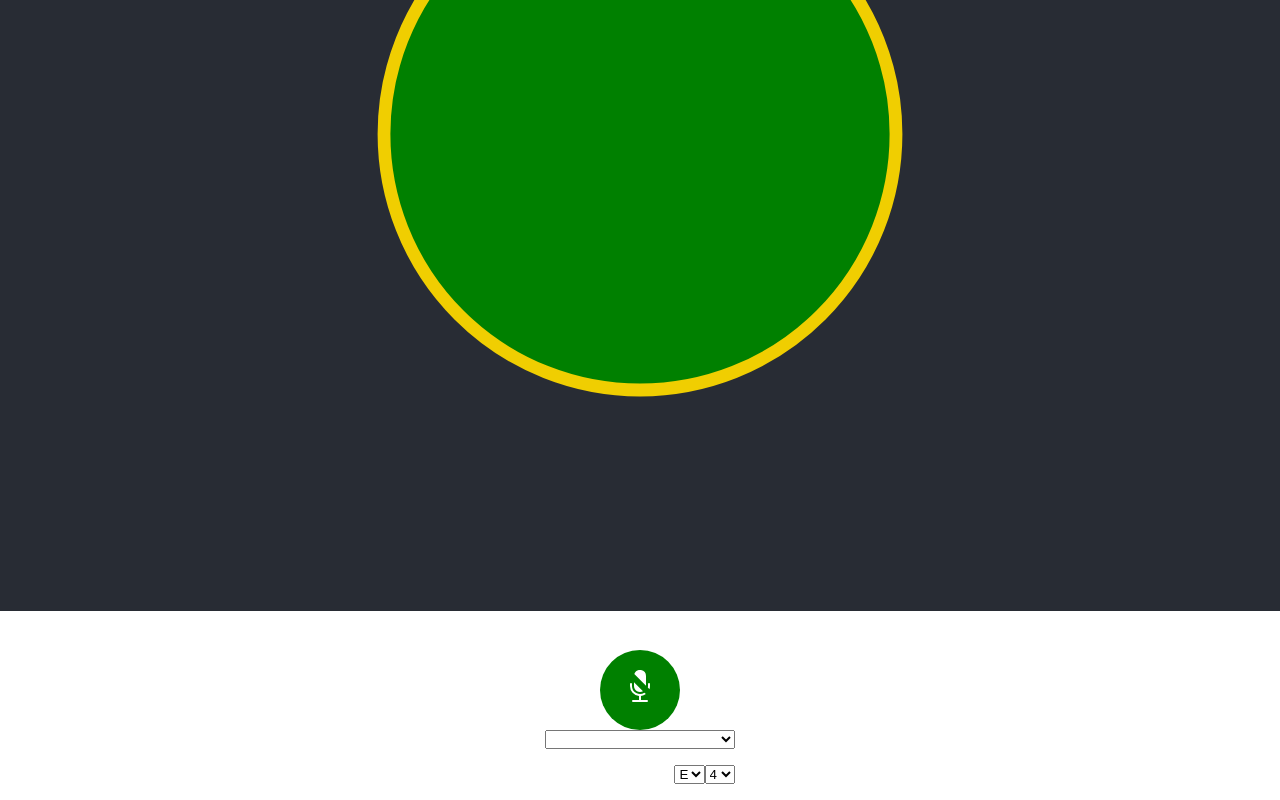
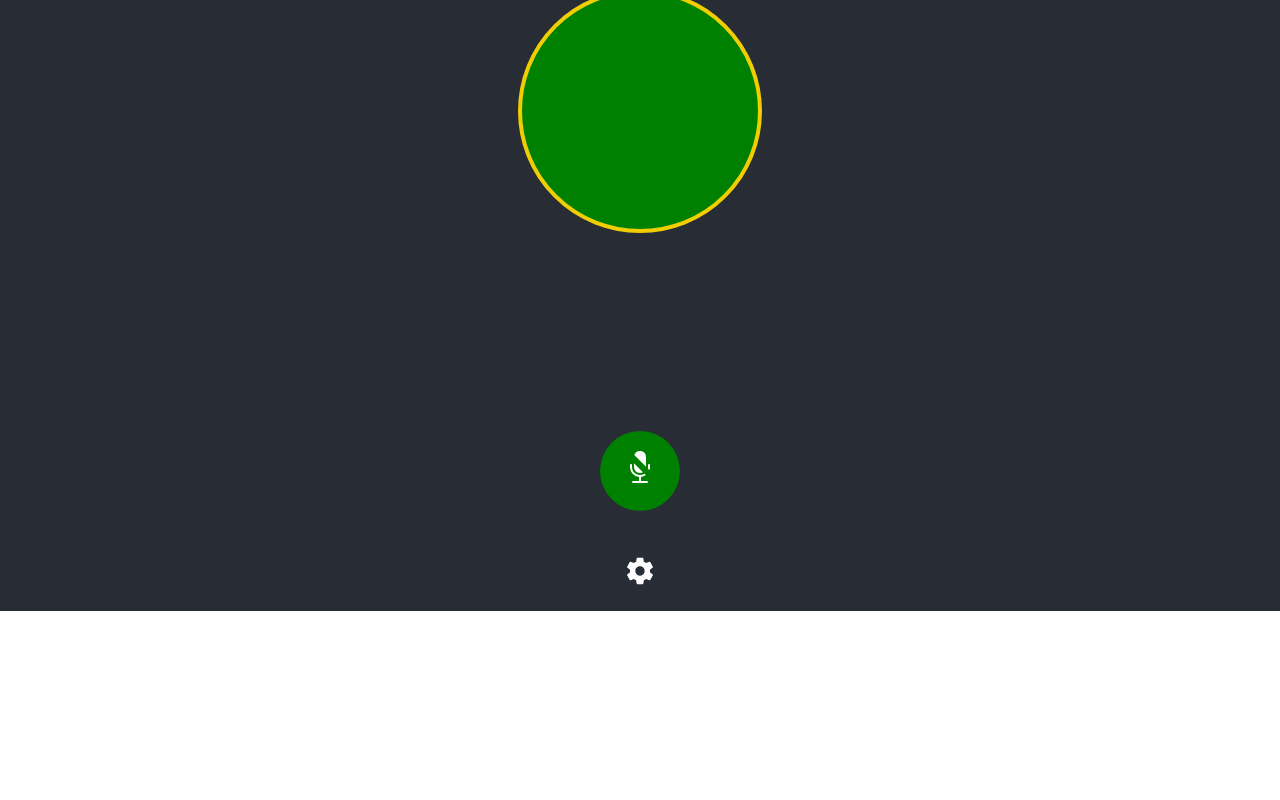
Before and after one commit to ananthsridhar/carnatic-tuner, a React (Create React App) app: page / in a window 1280 px wide. Shown: the part 189-989 px from the top of the page. After the commit the page ends 800 px from the top, so only its background shows below. Built offline with nearby package versions, Linux system fonts and the light colour scheme.

Commit message:
Added Button to toggle settings and toggle functionality

```diff
--- a/src/components/NoteDisplayComponent.js
+++ b/src/components/NoteDisplayComponent.js
@@ -1,9 +1,9 @@
 import React from "react";
 import "../resources/styles.css";
-import {BsDot} from "react-icons/bs";
+import { BsDot } from "react-icons/bs";
 
 const RADIUS_FACTOR = 0.2;
-const BASE_RADIUS = 20;
+const BASE_RADIUS = 30;
 const CENT_THRESHOLDS = [
   {
     diff: 5,
@@ -31,8 +31,12 @@ export default function NoteDisplayComponent(props) {
       : CENT_THRESHOLDS[0];
 
   return (
-    <div style={{flex: '1'}}>
-      <SVGComponent viewBox="0 0 100 80" preserveAspectRatio="xMaxYMax meet">
+    <div style={{ width: "50vh", height: "50vh" }}>
+      <SVGComponent
+        viewBox="0 0 100 100"
+        preserveAspectRatio="xMaxYMax meet"
+        style={{ overflow: "visible" }}
+      >
         <Circle
           cx="50%"
           cy="50%"
@@ -85,5 +89,5 @@ let Circle = (props) => {
 let OctaveDot = (props) => {
   let el = new Array(props.num).fill(0);
   console.log(el);
-  return <div>{!!props.num && el.map((w) =><BsDot/>)}</div>;
+  return <div>{!!props.num && el.map((w) => <BsDot />)}</div>;
 };
--- a/src/components/TunerComponent.js
+++ b/src/components/TunerComponent.js
@@ -11,6 +11,7 @@ import {
   getCarnaticNotes,
   getAudioInputs,
 } from "../resources/tunerUtility";
+import { MdSettings } from "react-icons/md";
 import Settings from "./SettingsComponent";
 import { WESTERN_NOTES } from "../resources/Constants";
 
@@ -33,8 +34,10 @@ const styles = {
   },
   flexContainer: {
     display: "flex",
-    justifyContent: "center",
     alignItems: "center",
+    height: "15vh",
+    flexFlow: "row wrap",
+    justifyContent: "space-evenly",
   },
 };
 const BASE_FREQ = 440;
@@ -54,6 +57,7 @@ export default function TunerComponent() {
   let [cents, setCents] = useState(null);
   let [audioInputList, setAudioInputList] = useState([]);
   let [selectedAudioInput, setSelectedAudioInput] = useState(null);
+  let [settings,setSettings] = useState(false);
 
   useEffect(initTuner, []);
 
@@ -200,16 +204,17 @@ export default function TunerComponent() {
       >
         <NoteDisplayComponent note={currentNote} cents={cents} />
       </div>
-      <div style={Object.assign({}, styles.flexContainer, { flex: 1 })}>
+      <div style={Object.assign({}, styles.flexContainer)}>
         <MicButtonComponent
           isMic={isMicrophoneInUse}
           onClick={() => toggleMicrophone()}
         />
       </div>
-      <div
+      <SettingsButton toggleSetting={setSettings.bind(this,!settings)} />
+      {settings && (<div
         style={Object.assign({}, styles.flexContainer, {
-          flex: 1,
-          flexDirection: "column",
+          height: '20vh',
+          flexFlow: "row wrap",
           justifyContent: "space-evenly",
         })}
       >
@@ -218,7 +223,19 @@ export default function TunerComponent() {
           onInputChange={handleInputChange}
           onBaseChordChange={onBaseChordChange}
         />
-      </div>
+      </div>)}
     </div>
   );
 }
+
+function SettingsButton (props) {
+
+  return (
+    <div style={Object.assign({}, styles.flexContainer,{
+      height:'10vh',
+      fontSize: '2em'
+    })}>
+      <MdSettings onClick={props.toggleSetting}/>
+    </div>
+  )
+}
```
Also changed, not shown: src/components/SettingsComponent.js (line endings or trailing spaces).
